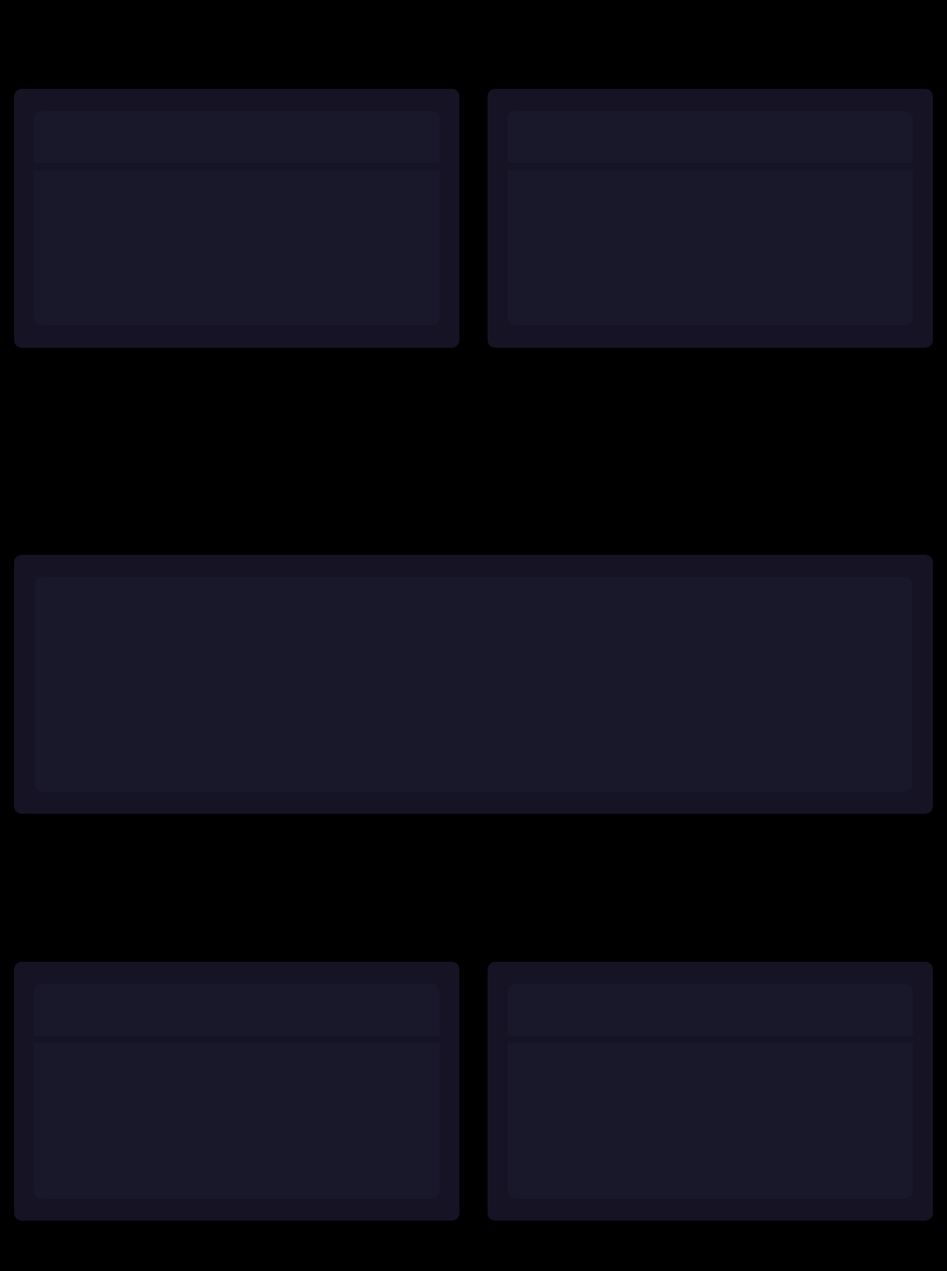
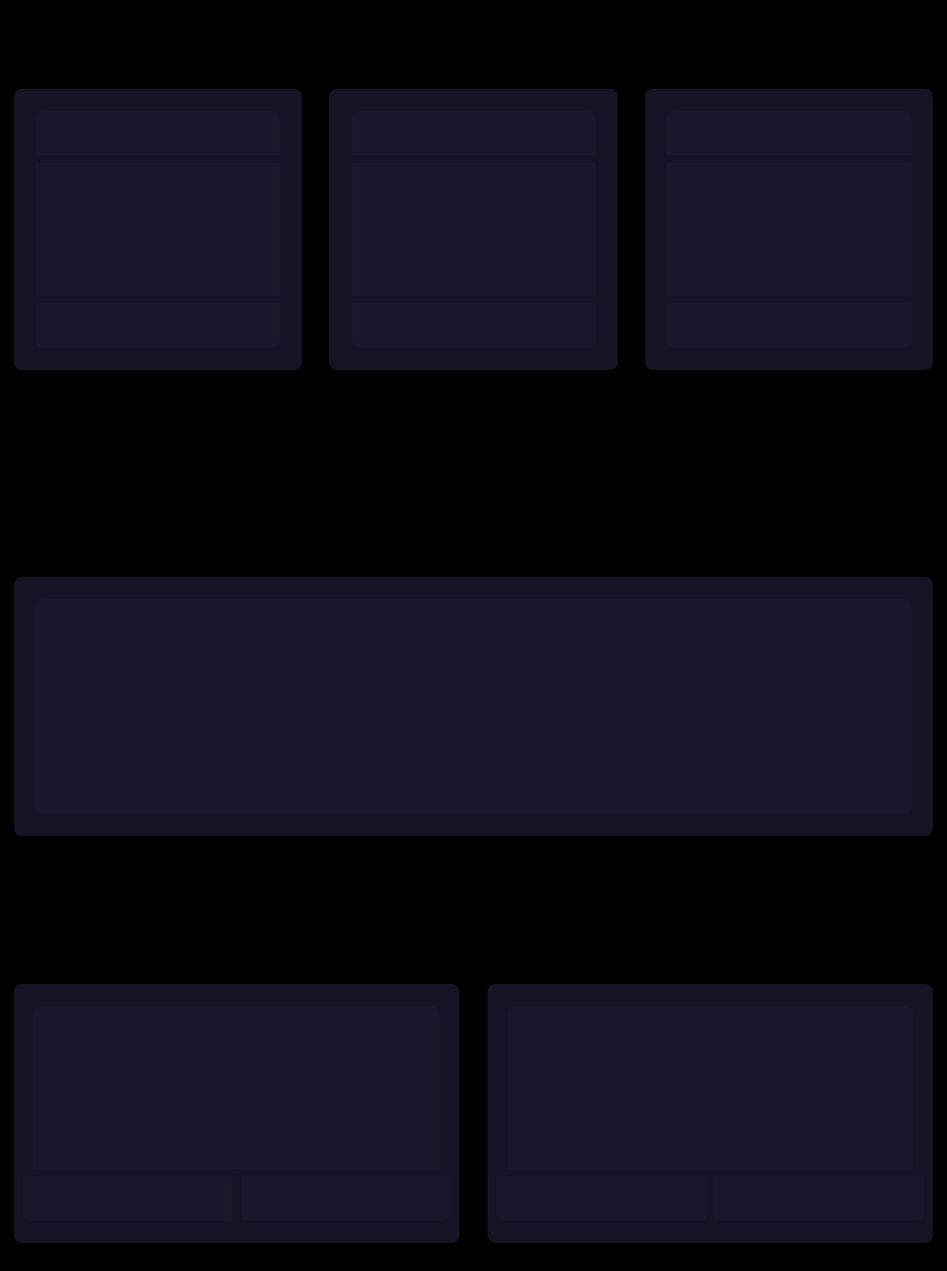
Before and after one commit to AryaAshouri/template.github.io, a plain HTML site: page index.html in a window 1280 px wide. Shown: the part 1880-3598 px from the top of the page at 74% size. Drawn offline with nearby package versions, Linux system fonts and the light colour scheme.

Commit message:
changed the layout

```diff
--- a/index.html
+++ b/index.html
@@ -66,10 +66,17 @@
 			<div class="second-section">
 				<div class="inner-second-section-first"></div>
 				<div class="inner-second-section-second"></div>
+					<div class="inner-second-section-third"></div>
 			</div>
 			<div class="second-section">
 				<div class="inner-second-section-first"></div>
 				<div class="inner-second-section-second"></div>
+					<div class="inner-second-section-third"></div>
+			</div>
+			<div class="second-section">
+				<div class="inner-second-section-first"></div>
+				<div class="inner-second-section-second"></div>
+					<div class="inner-second-section-third"></div>
 			</div>
 		</div>
 
@@ -87,11 +94,17 @@
 		<div class="section-container">
 			<div class="fourth-section">
 				<div class="inner-fourth-section-first"></div>
-				<div class="inner-fourth-section-second"></div>
+				<div class="inner-fourth-section-second-container">
+					<div class="inner-fourth-section-second"></div>
+					<div class="inner-fourth-section-third"></div>
+				</div>
 			</div>
 			<div class="fourth-section">
 				<div class="inner-fourth-section-first"></div>
-				<div class="inner-fourth-section-second"></div>
+				<div class="inner-fourth-section-second-container">
+					<div class="inner-fourth-section-second"></div>
+					<div class="inner-fourth-section-third"></div>
+				</div>
 			</div>
 		</div>
 
--- a/static/css/index.css
+++ b/static/css/index.css
@@ -132,8 +132,8 @@ body {
 }
 .second-section {
   background:var(--second-theme-color);
-  width:47%;
-  height:350px;
+  width:30.4%;
+  height:380px;
   flex-direction:column;
   margin:20px auto;
   border-radius:10px;
@@ -141,8 +141,8 @@ body {
 }
 .inner-second-section-first {
   background:var(--third-theme-color);
-  width:91%;
-  height:70px;
+  width:85%;
+  height:60px;
   justify-content:center;
   display:flex;
   margin:30px auto;
@@ -152,11 +152,21 @@ body {
 }
 .inner-second-section-second {
   background:var(--third-theme-color);
-  width:91%;
-  height:210px;
+  width:85%;
+  height:180px;
   justify-content:center;
   display:flex;
   margin:-20px auto;
+  transition:0.3s;
+  cursor:pointer;
+}
+.inner-second-section-third {
+  background:var(--third-theme-color);
+  width:85%;
+  height:60px;
+  justify-content:center;
+  display:flex;
+  margin:30px auto;
   border-radius:0 0 10px 10px;
   transition:0.3s;
   cursor:pointer;
@@ -194,7 +204,7 @@ body {
 .inner-fourth-section-first {
   background:var(--third-theme-color);
   width:91%;
-  height:70px;
+  height:220px;
   justify-content:center;
   display:flex;
   margin:30px auto;
@@ -204,14 +214,32 @@ body {
 }
 .inner-fourth-section-second {
   background:var(--third-theme-color);
-  width:91%;
-  height:210px;
+  width:48%;
+  height:60px;
   justify-content:center;
   display:flex;
-  margin:-20px auto;
-  border-radius:0 0 10px 10px;
+  margin:0px auto;
+  border-radius:0 0 0 10px;
   transition:0.3s;
   cursor:pointer;
+}
+.inner-fourth-section-third {
+  background:var(--third-theme-color);
+  width:48%;
+  height:60px;
+  justify-content:center;
+  display:flex;
+  margin:0px auto;
+  border-radius:0 0 10px 0;
+  transition:0.3s;
+  cursor:pointer;
+}
+.inner-fourth-section-second-container {
+  justify-content:center;
+  display:flex;
+  flex-direction:row;
+  margin:-20px auto;
+  width:590px;
 }
 .fifth-section {
   background:var(--second-theme-color);
```
